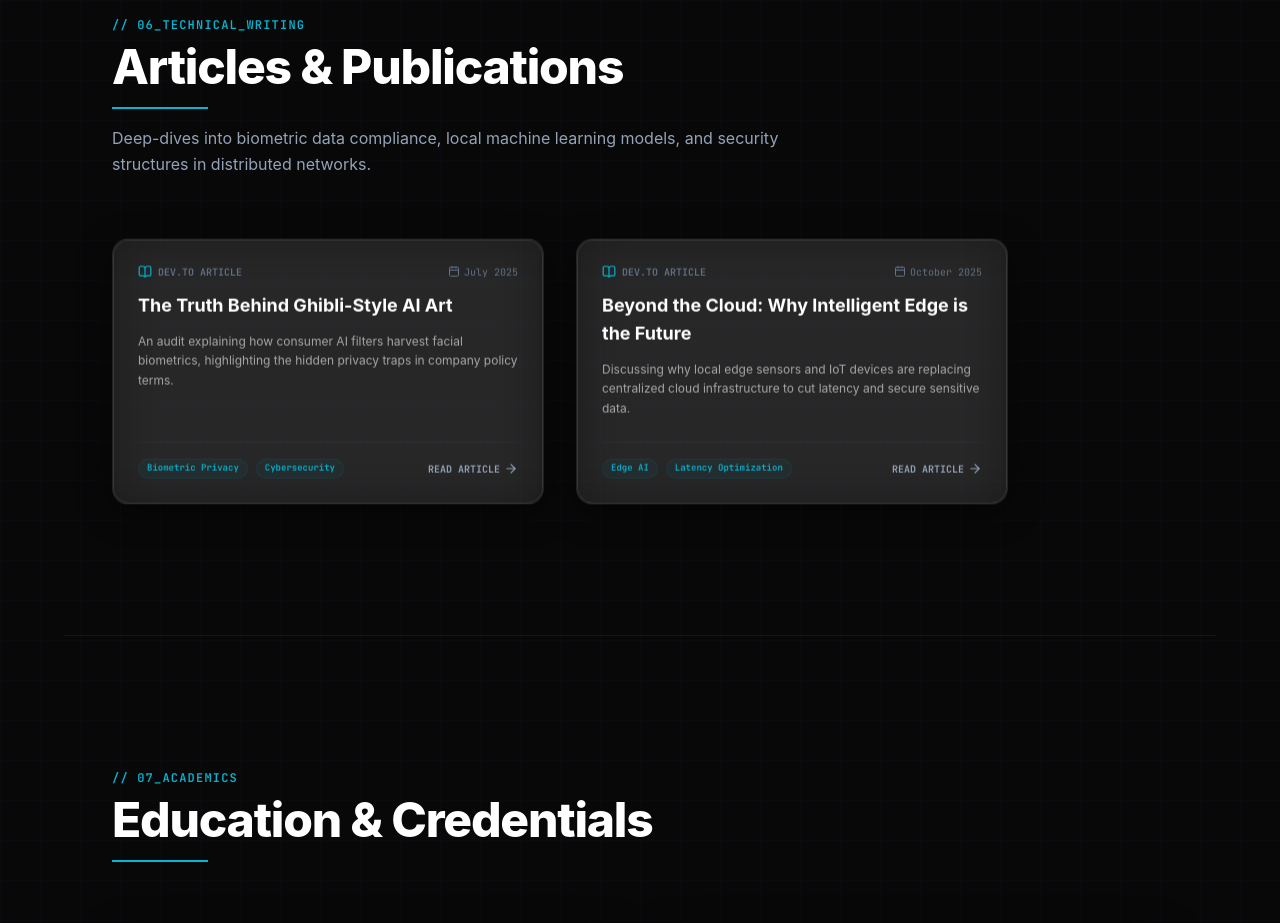
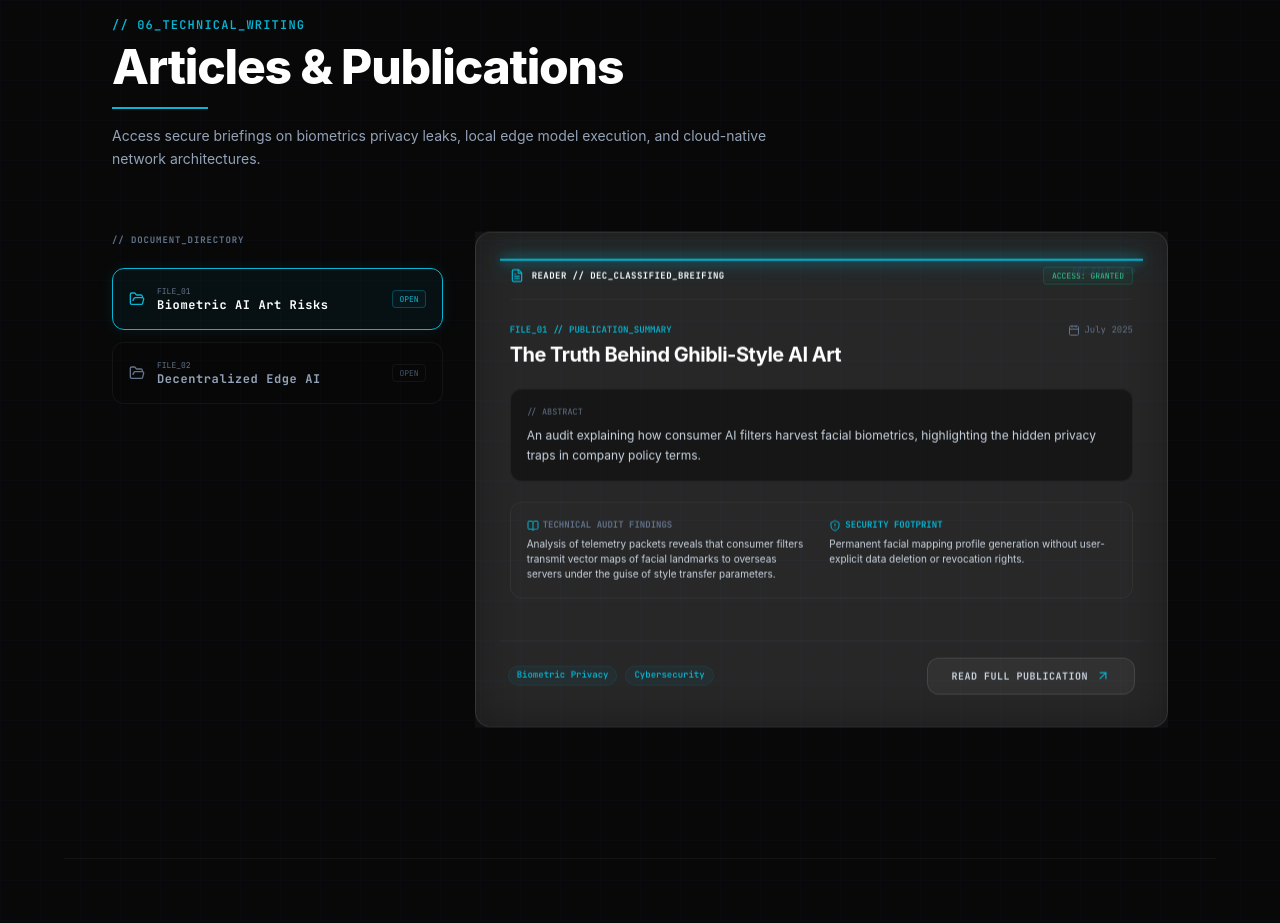
Before and after one commit to KRUTHIKTR/portfolio, a React (Vite) app: page / in a window 1280 px wide. Shown: the part 5640-6563 px from the top of the page. Built offline with nearby package versions, Linux system fonts and the light colour scheme.

Commit message:
feat: implement Holographic Document Reader in TechnicalWriting.jsx

```diff
--- a/src/components/TechnicalWriting.jsx
+++ b/src/components/TechnicalWriting.jsx
@@ -1,27 +1,39 @@
-import React from 'react';
-import { BookOpen, Calendar, ArrowRight } from 'lucide-react';
+import React, { useState } from 'react';
+import { motion, AnimatePresence } from 'framer-motion';
+import { BookOpen, Calendar, ArrowUpRight, FolderOpen, FileText, ShieldAlert } from 'lucide-react';
 import TiltCard from './TiltCard';
 
 const articles = [
   {
     id: 1,
+    fileNum: "FILE_01",
+    shortTitle: "Biometric AI Art Risks",
     title: "The Truth Behind Ghibli-Style AI Art",
     tags: ["Biometric Privacy", "Cybersecurity"],
     date: "July 2025",
     summary: "An audit explaining how consumer AI filters harvest facial biometrics, highlighting the hidden privacy traps in company policy terms.",
+    findings: "Analysis of telemetry packets reveals that consumer filters transmit vector maps of facial landmarks to overseas servers under the guise of style transfer parameters.",
+    securityRisk: "Permanent facial mapping profile generation without user-explicit data deletion or revocation rights.",
     link: "https://dev.to/kruthiktr"
   },
   {
     id: 2,
+    fileNum: "FILE_02",
+    shortTitle: "Decentralized Edge AI",
     title: "Beyond the Cloud: Why Intelligent Edge is the Future",
     tags: ["Edge AI", "Latency Optimization"],
     date: "October 2025",
     summary: "Discussing why local edge sensors and IoT devices are replacing centralized cloud infrastructure to cut latency and secure sensitive data.",
+    findings: "Inference pipelines on local gateway hardware (e.g. Raspberry Pi / Jetson Nano) reduced network response times (RTT) from 180ms to 22ms compared to centralized cloud VMs.",
+    securityRisk: "Local data minimization reduces broad ingress vulnerabilities, completely mitigating typical man-in-the-middle telemetry intercepts.",
     link: "https://dev.to/kruthiktr"
   }
 ];
 
 export default function TechnicalWriting({ isZeroG }) {
+  const [activeIndex, setActiveIndex] = useState(0);
+  const activeArticle = articles[activeIndex];
+
   return (
     <section id="blogs" className="relative py-32 px-6 md:px-12 max-w-6xl mx-auto z-10 border-b border-white/5">
       {/* Section Header */}
@@ -31,48 +43,144 @@ export default function TechnicalWriting({ isZeroG }) {
           Articles & Publications
         </h2>
         <div className="h-[2px] w-24 bg-[#06b6d4]" />
-        <p className="text-slate-400 max-w-2xl mt-4 text-base font-sans leading-relaxed">
-          Deep-dives into biometric data compliance, local machine learning models, and security structures in distributed networks.
+        <p className="text-slate-400 max-w-2xl mt-4 text-sm font-sans leading-relaxed">
+          Access secure briefings on biometrics privacy leaks, local edge model execution, and cloud-native network architectures.
         </p>
       </div>
 
-      {/* Grid */}
-      <div className="grid grid-cols-1 md:grid-cols-2 gap-8 max-w-4xl">
-        {articles.map((article) => (
-          <TiltCard
-            key={article.id}
-            isZeroG={isZeroG}
-            className="bg-white/5 border border-white/10 rounded-2xl h-full flex flex-col justify-between"
-          >
-            <div className="flex flex-col h-full justify-between text-left space-y-6">
+      {/* Main Grid */}
+      <div className="grid grid-cols-1 lg:grid-cols-12 gap-8 items-stretch">
+
+        {/* Left Side: Directory File Index (4 cols) */}
+        <div className="lg:col-span-4 flex flex-col gap-3 text-left">
+          <span className="text-[9px] font-mono text-slate-500 uppercase tracking-widest block font-bold mb-2">
+            // DOCUMENT_DIRECTORY
+          </span>
 
           <div className="space-y-3">
-                {/* Meta details */}
-                <div className="flex justify-between items-center text-[10px] font-mono text-slate-500">
-                  <span className="flex items-center gap-1.5 uppercase font-semibold">
-                    <BookOpen className="w-3.5 h-3.5 text-[#06b6d4]" /> DEV.TO ARTICLE
+            {articles.map((article, idx) => {
+              const isSelected = activeIndex === idx;
+              return (
+                <div
+                  key={article.id}
+                  onClick={() => setActiveIndex(idx)}
+                  onMouseEnter={() => setActiveIndex(idx)}
+                  className={`border rounded-xl p-4 transition-all duration-300 cursor-pointer relative overflow-hidden flex items-center justify-between group ${
+                    isSelected
+                      ? 'border-[#06b6d4] bg-[#06b6d4]/5 shadow-[0_0_15px_rgba(6,182,212,0.1)]'
+                      : 'border-white/5 bg-[#080808]/40 hover:border-white/20'
+                  }`}
+                >
+                  <div className="flex items-center gap-3">
+                    <FolderOpen className={`w-4 h-4 ${isSelected ? 'text-[#06b6d4]' : 'text-slate-500'}`} />
+                    <div>
+                      <span className="text-[8px] font-mono text-slate-500 block">
+                        {article.fileNum}
                       </span>
-                  <span className="flex items-center gap-1">
-                    <Calendar className="w-3 h-3" /> {article.date}
+                      <h4 className={`text-xs font-bold font-mono tracking-wider ${isSelected ? 'text-white' : 'text-slate-400 group-hover:text-slate-200'}`}>
+                        {article.shortTitle}
+                      </h4>
+                    </div>
+                  </div>
+
+                  <span className={`text-[8px] font-mono border px-1.5 py-0.5 rounded ${
+                    isSelected ? 'border-[#06b6d4]/30 text-[#06b6d4] bg-[#06b6d4]/5' : 'border-white/5 text-slate-600'
+                  }`}>
+                    OPEN
+                  </span>
+                </div>
+              );
+            })}
+          </div>
+        </div>
+
+        {/* Right Side: Holographic Document Viewer (8 cols) */}
+        <div className="lg:col-span-8">
+          <TiltCard
+            isZeroG={isZeroG}
+            className="border-white/10 bg-white/5 h-full relative overflow-hidden flex flex-col justify-between"
+          >
+            {/* Holographic Laser Scanner Sweep Line */}
+            <AnimatePresence mode="wait">
+              <motion.div
+                key={activeArticle.id}
+                initial={{ y: "-10%" }}
+                animate={{ y: "110%" }}
+                transition={{ duration: 1.2, ease: "easeInOut" }}
+                className="absolute left-0 right-0 h-[2px] bg-[#06b6d4] shadow-[0_0_12px_#06b6d4,0_0_24px_#06b6d4] z-20 pointer-events-none"
+              />
+            </AnimatePresence>
+
+            <div className="absolute top-0 right-0 p-2 text-[8px] font-mono text-slate-700 select-none">
+              DEC_FILE_v1.0
+            </div>
+
+            <div className="space-y-6 text-left p-2.5">
+
+              {/* Console Header */}
+              <div className="flex items-center justify-between border-b border-white/5 pb-3.5 mb-2 font-mono text-[9px]">
+                <div className="flex items-center gap-2">
+                  <FileText className="w-3.5 h-3.5 text-[#06b6d4]" />
+                  <span className="font-bold text-white uppercase tracking-wider">
+                    READER // DEC_CLASSIFIED_BREIFING
+                  </span>
+                </div>
+                <span className="text-[8px] font-mono text-emerald-400 border border-emerald-500/20 bg-emerald-500/5 px-2 py-0.5 rounded">
+                  ACCESS: GRANTED
                 </span>
               </div>
 
-                {/* Title */}
-                <h3 className="text-lg font-bold text-white group-hover:text-[#06b6d4] transition-colors duration-300">
-                  {article.title}
+              {/* Holographic Text Output */}
+              <AnimatePresence mode="wait">
+                <motion.div
+                  key={activeArticle.id}
+                  initial={{ opacity: 0 }}
+                  animate={{ opacity: 1 }}
+                  exit={{ opacity: 0 }}
+                  transition={{ duration: 0.3 }}
+                  className="space-y-5"
+                >
+                  {/* Article Title & Date */}
+                  <div className="flex flex-col gap-1">
+                    <div className="flex justify-between items-center text-[9px] font-mono text-slate-500">
+                      <span className="uppercase font-semibold text-[#06b6d4]">
+                        {activeArticle.fileNum} // PUBLICATION_SUMMARY
+                      </span>
+                      <span className="flex items-center gap-1">
+                        <Calendar className="w-3 h-3" /> {activeArticle.date}
+                      </span>
+                    </div>
+                    <h3 className="text-xl font-bold text-white tracking-tight leading-snug">
+                      {activeArticle.title}
                     </h3>
-
-                {/* Summary */}
-                <p className="text-xs text-white/60 leading-relaxed font-sans">
-                  {article.summary}
-                </p>
                   </div>
 
-              {/* Footer */}
-              <div className="border-t border-white/5 pt-4 flex justify-between items-center">
-                {/* Tags */}
+                  {/* Summary / Abstract */}
+                  <div className="bg-black/40 border border-white/5 rounded-xl p-4 font-sans text-xs text-slate-300 leading-relaxed">
+                    <span className="text-[8.5px] uppercase font-mono text-slate-500 block mb-1.5">// ABSTRACT</span>
+                    {activeArticle.summary}
+                  </div>
+
+                  {/* Telemetry points */}
+                  <div className="grid grid-cols-1 md:grid-cols-2 gap-4 font-mono text-[9px] text-slate-400 bg-white/[0.01] border border-white/5 rounded-xl p-4">
+                    <div className="flex flex-col gap-1">
+                      <span className="text-slate-500 flex items-center gap-1 uppercase font-bold"><BookOpen className="w-3 h-3 text-[#06b6d4]" /> Technical Audit Findings</span>
+                      <span className="font-sans text-[10px] text-slate-300 leading-normal">{activeArticle.findings}</span>
+                    </div>
+                    <div className="flex flex-col gap-1">
+                      <span className="text-[#06b6d4] flex items-center gap-1 uppercase font-bold"><ShieldAlert className="w-3 h-3" /> Security Footprint</span>
+                      <span className="font-sans text-[10px] text-slate-300 leading-normal">{activeArticle.securityRisk}</span>
+                    </div>
+                  </div>
+                </motion.div>
+              </AnimatePresence>
+
+            </div>
+
+            {/* Read publication wide button */}
+            <div className="mt-8 pt-4 border-t border-white/5 p-2 flex flex-col md:flex-row md:items-center justify-between gap-4">
               <div className="flex gap-2">
-                  {article.tags.map((tag, idx) => (
+                {activeArticle.tags.map((tag, idx) => (
                   <span
                     key={idx}
                     className="text-[9px] font-mono font-semibold px-2 py-0.5 rounded-full bg-[#06b6d4]/5 border border-[#06b6d4]/10 text-[#06b6d4]"
@@ -82,20 +190,20 @@ export default function TechnicalWriting({ isZeroG }) {
                 ))}
               </div>
 
-                {/* Read Button */}
               <a
-                  href={article.link}
+                href={activeArticle.link}
                 target="_blank"
                 rel="noreferrer"
-                  className="flex items-center gap-1 font-mono text-[10px] font-bold text-slate-400 group-hover:text-[#06b6d4] transition-colors duration-300"
+                className="flex items-center justify-center gap-2 py-2.5 px-6 rounded-xl border border-white/10 hover:border-[#06b6d4] bg-white/5 hover:bg-[#06b6d4]/10 text-[10px] font-mono font-bold tracking-wider text-slate-300 hover:text-white transition-all duration-300"
               >
-                  READ ARTICLE <ArrowRight className="w-3.5 h-3.5 group-hover:translate-x-1 transition-transform" />
+                <span>READ FULL PUBLICATION</span>
+                <ArrowUpRight className="w-3.5 h-3.5 text-[#06b6d4]" />
               </a>
             </div>
 
+          </TiltCard>
         </div>
-          </TiltCard>
-        ))}
+
       </div>
     </section>
   );
```
Lines whose indentation alone changed are shown as unchanged.
